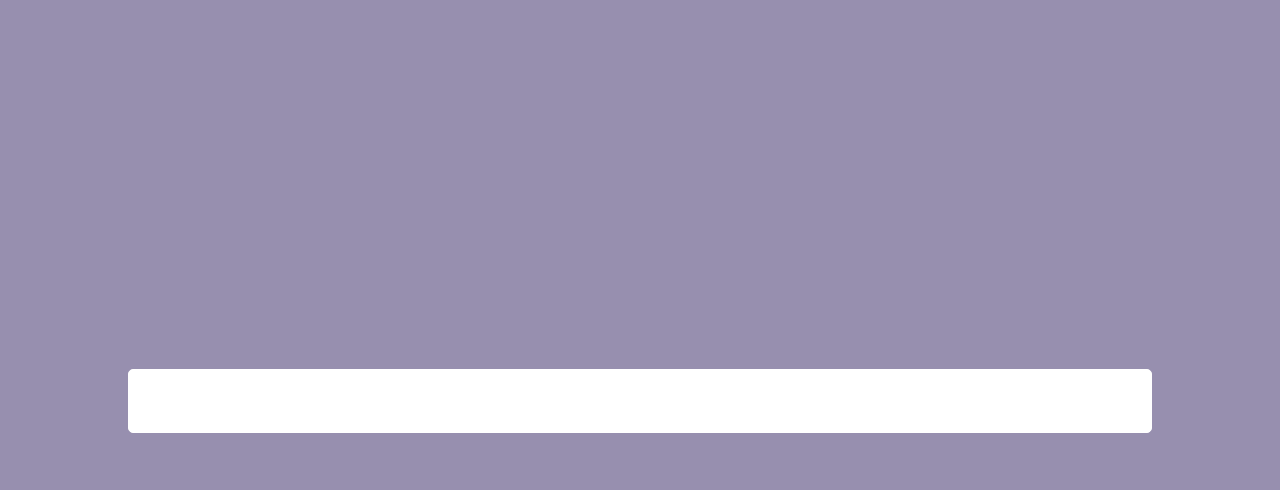
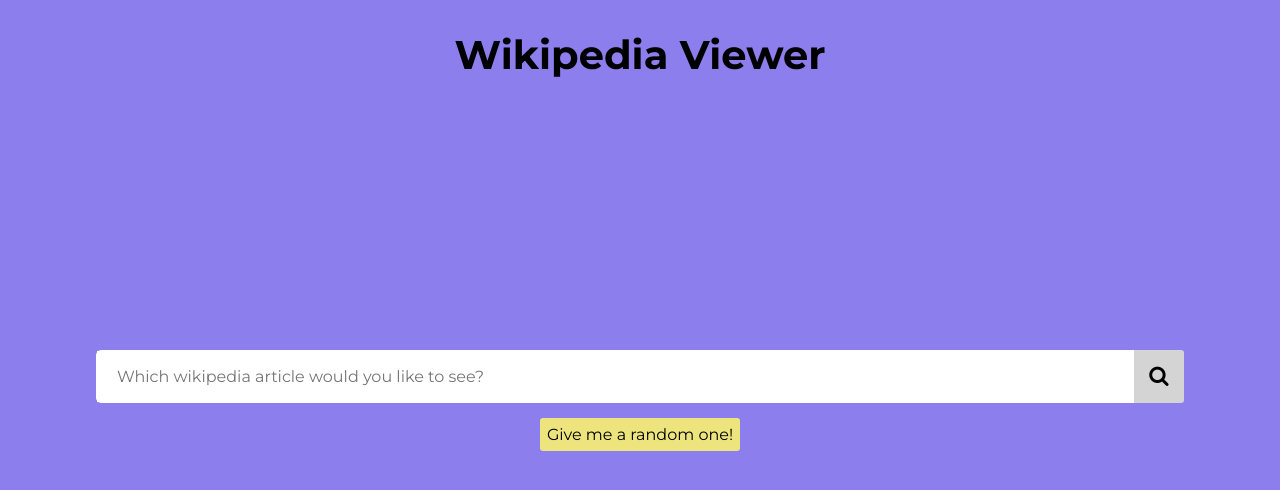
Before and after one commit to Alipongoy/FreeCodeCamp, a website: page wikipedia_viewer/index.html in a window 1280 px wide. Drawn offline with nearby package versions, Linux system fonts and the light colour scheme.

Commit message:
Added 2 buttons

```diff
--- a/wikipedia_viewer/css/styles.sass
+++ b/wikipedia_viewer/css/styles.sass
@@ -8,7 +8,11 @@
   height: 100%
 
 // Variables
-$background-color: hsla(255, 50, 25, 0.5)
+$background-color: hsla(248, 75%, 71%, 1)
+
+// Body
+body
+  font-family: 'Montserrat', sans-serif;
 
 // Wrapper
 .wrapper
@@ -16,12 +20,64 @@
   height: 100%
   background: $background-color
   @include display(flex)
+  @include flex-direction(column)
+  @include align-items(center)
   @include justify-content(center)
-  @include align-items(center)
+  position: relative
 
+// Body text
+.center-body-text
+  position: absolute
+  top: 1.9rem
+  text-align: center
+  width: 100%
+  margin: 0
+  font-size: 2.5rem
+
+// Body search bar
+#body-input
+  display: block
+  width: 85%
+  height: 3.35em
+  border-radius: 5px
+  border: 1px solid #fefefe
+  margin-bottom: 15px
+  position: relative
+
+// Body search bar
 .body-search-bar
-  width: 80%
-  height: 4em
-  display: block
-  border-radius: 5px
-  border: 1px solid #fff
+  width: 100%
+  height: 100%
+  padding: 0 0 0 20px
+  border: none
+
+  &:focus
+    outline: none
+
+// Input submit button
+.body-submit
+  position: absolute
+  top: -1px
+  right: -1px
+  bottom: -1px
+  width: 50px
+  border: none
+  padding: 0
+  border-radius: 0 3px 3px 0
+  background: hsla(0, 0%, 83%, 1)
+
+  &:focus
+    outline: none
+
+// Input button
+.fa-search
+  font-size: 1.3em
+
+
+
+// Body random button
+#random-button
+  background: hsla(55, 76%, 71%, 1)
+  border-radius: 3px
+  border: none
+  padding: 0.45rem
--- a/wikipedia_viewer/index.html
+++ b/wikipedia_viewer/index.html
@@ -2,13 +2,24 @@
 <html lang="en">
 <head>
   <meta charset="UTF-8">
+  <link href="https://fonts.googleapis.com/css?family=Montserrat:400,700" rel="stylesheet">
+  <link rel="stylesheet" href="https://maxcdn.bootstrapcdn.com/font-awesome/4.6.3/css/font-awesome.min.css">
   <link rel="stylesheet" href="css/normalize.css">
   <link rel="stylesheet" href="css/styles.css">
+  <script src="https://code.jquery.com/jquery-3.1.0.min.js" integrity="sha256-cCueBR6CsyA4/9szpPfrX3s49M9vUU5BgtiJj06wt/s=" crossorigin="anonymous"></script>
   <title>Wikipedia Viewer</title>
 </head>
 <body>
   <div class="wrapper">
-    <input type="text" class="body-search-bar">
+    <h1 class="center-body-text">Wikipedia Viewer</h1>
+    <div id="body-input">
+      <input type="text" class="body-search-bar" placeholder="Which wikipedia article would you like to see?">
+      <button class="body-submit">
+        <i class="fa fa-search" aria-hidden="true"></i>
+      </button>
+    </div>
+    <button id="random-button">Give me a random one!</button>
   </div>
+  <script src="js/main.js"></script>
 </body>
 </html>
--- /dev/null
+++ b/wikipedia_viewer/js/main.js
@@ -0,0 +1,16 @@
+function toggleTextSearch(){
+  var bodySearch = $(".body-search-bar");
+
+  bodySearch.focus(function(){
+    bodySearch.attr("placeholder", "");
+  });
+
+
+  bodySearch.blur(function(){
+    bodySearch.attr("placeholder", "Which wikipedia article would you like to view?");
+  });
+}
+
+$(document).ready(function(){
+  toggleTextSearch();
+});
```
Also changed, not shown: wikipedia_viewer/css/styles.css.
